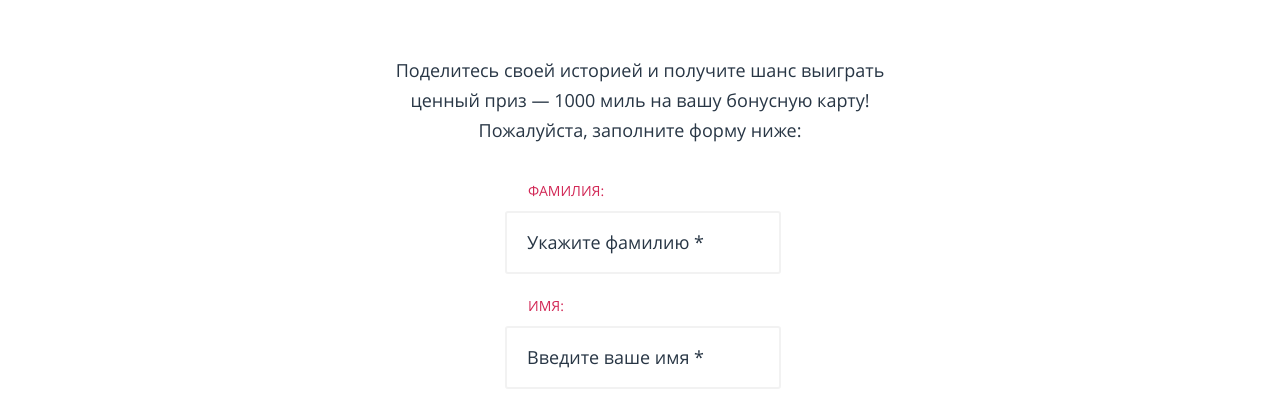
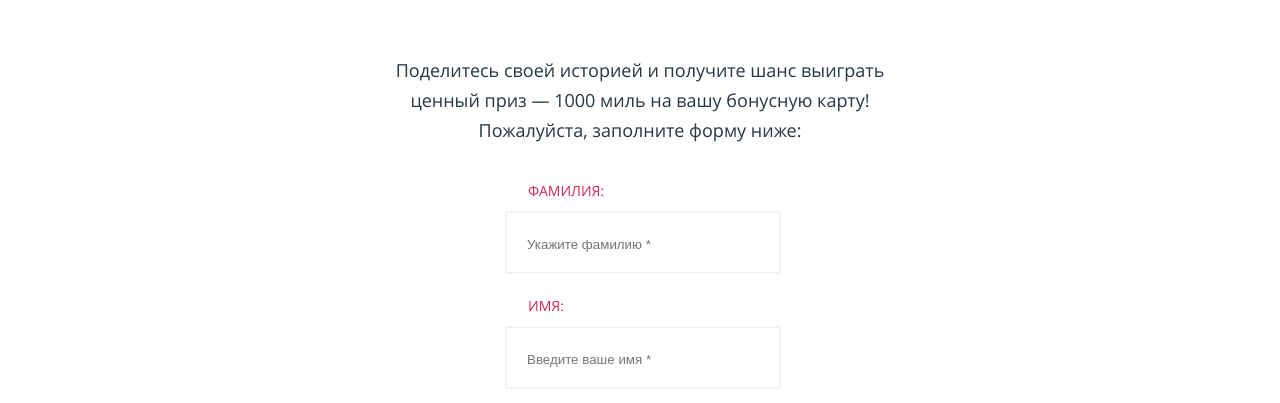
Before and after one commit to h8z/973815-pink-16, a website: page source/form.html in a window 1280 px wide. Shown: the part 397-800 px from the top of the page. Drawn offline with nearby package versions, Linux system fonts and the light colour scheme; files that its build step writes are made by us from their sources.

Commit message:
Переместил селектор на плейсхолдер в блок contest

```diff
--- a/source/sass/base/common.scss
+++ b/source/sass/base/common.scss
@@ -33,11 +33,6 @@ body {
   margin: 0;
 }
 
-.placeholder-style::-webkit-input-placeholder {
-  @include font-preset (18px, 30px, 400, $clr-darkblue);
-  font-family: "Open Sans", "Arial", sans-serif;
-}
-
 .mobile-hidden {
   display: none;
 }
```
